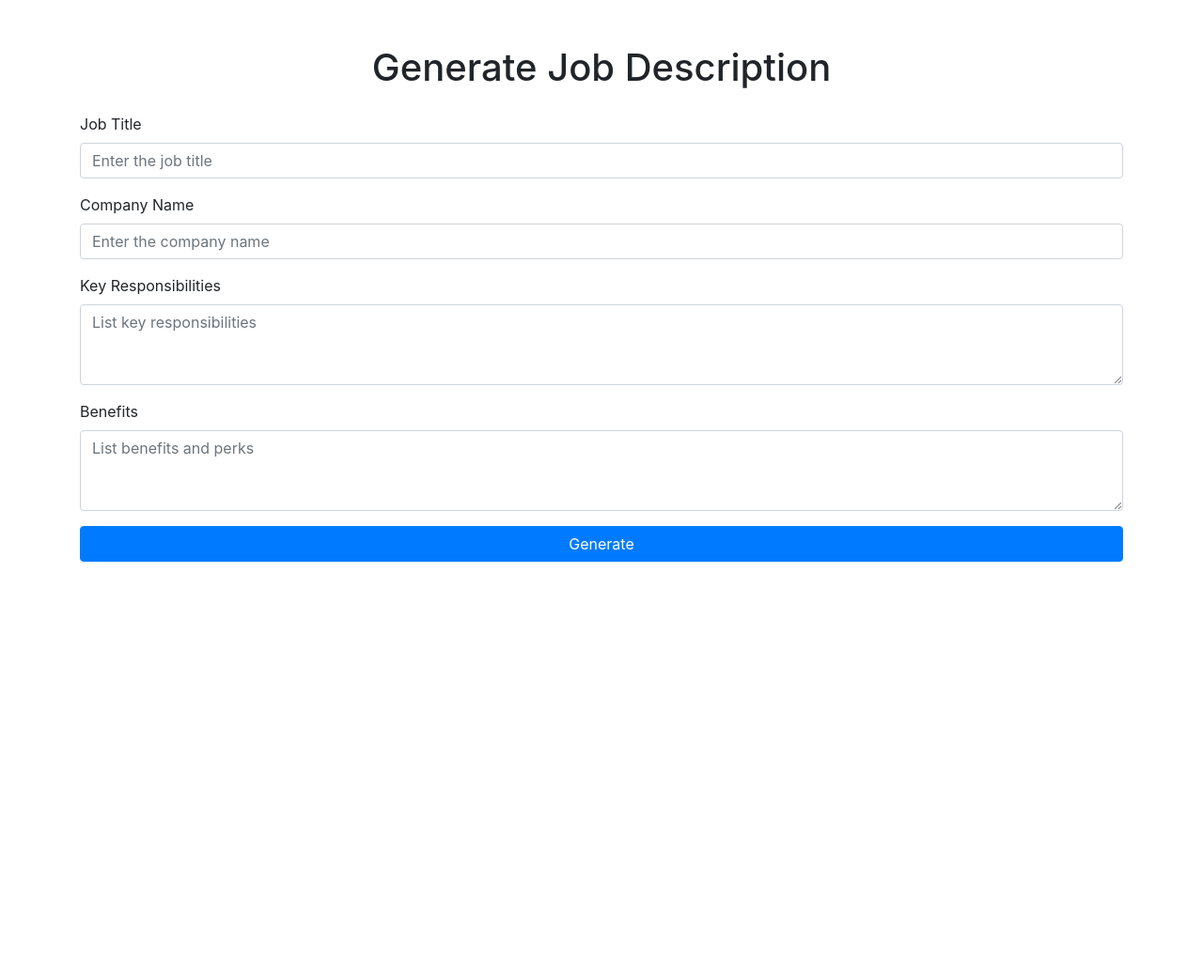
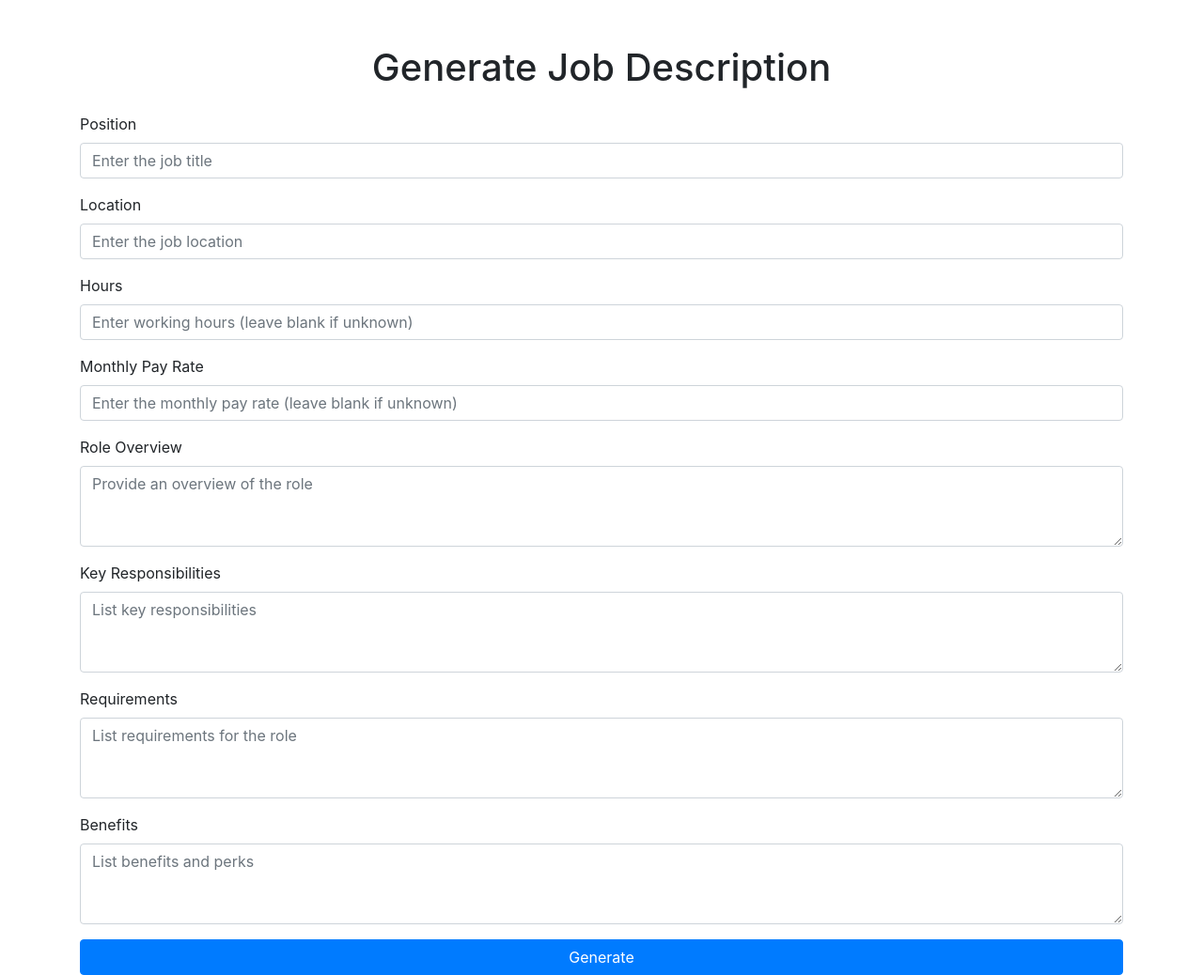
Before and after one commit to nkabi-ende/jdgen, a Flask app: page / in a window 1280 px wide. Shown: the whole page at 94% size. Before the commit the page ends 598 px from the top, so only its background shows below. Run offline with Flask 3, Linux system fonts and the light colour scheme; some libraries are stand-ins or nearby versions.

Commit message:
Enhanced job description generation for more comprehensive and exciting output

```diff
--- a/app.py
+++ b/app.py
@@ -14,24 +14,69 @@ openai.api_key = os.getenv('OPENAI_API_KEY')
 # Set a secret key for session management
 app.secret_key = os.getenv('SECRET_KEY', 'your_default_secret_key')  # Replace with a strong secret key
 
+def sanitize_input(text):
+    return text.strip() if text else ''
+
 @app.route('/', methods=['GET', 'POST'])
 def generate_jd():
     if request.method == 'POST':
-        job_title = request.form['job_title']
-        company_name = request.form.get('company_name', 'the company')
-        responsibilities = request.form.get('responsibilities', '')
-        benefits = request.form.get('benefits', '')
+        # Retrieve form data
+        job_title = sanitize_input(request.form.get('job_title'))
+        location = sanitize_input(request.form.get('location'))
+        hours = sanitize_input(request.form.get('hours'))
+        pay_rate = sanitize_input(request.form.get('pay_rate'))
+        role_overview = sanitize_input(request.form.get('role_overview'))
+        responsibilities = sanitize_input(request.form.get('responsibilities'))
+        requirements = sanitize_input(request.form.get('requirements'))
+        benefits = sanitize_input(request.form.get('benefits'))
 
-        # Build the prompt dynamically based on user inputs
-        prompt = f"Write a detailed job description for a {job_title} position at {company_name}."
-        if responsibilities.strip():
-            prompt += f" The key responsibilities include: {responsibilities}."
-        else:
-            prompt += " Include the typical responsibilities and qualifications for this role."
-        if benefits.strip():
-            prompt += f" Also, highlight the following benefits: {benefits}."
-        else:
-            prompt += " Mention common benefits and perks offered by the company."
+        # Build the prompt
+        prompt = f"""
+You are a professional job description writer. Using the information provided, create a comprehensive and engaging job description that excites potential candidates and makes them want to apply. Ensure the description is neutral, does not include the client's business name, and replaces it with 'Our client'. Do not respond to any prompts outside generating the job description.
+
+Include the following sections, following the template provided:
+
+Data:
+- Position: {job_title}
+- Location: {location if location else 'Not specified'}
+- Hours: {hours if hours else 'Not specified'}
+- Monthly Pay Rate: {pay_rate if pay_rate else 'Not specified'}
+- Role Overview: {role_overview if role_overview else 'Provide a compelling overview of the role.'}
+- About the Client: Leave blank.
+- Key Responsibilities: {responsibilities if responsibilities else 'Include standard responsibilities for this role.'}
+- Requirements: {requirements if requirements else 'Include standard requirements for this role.'}
+- Benefits: {benefits if benefits else 'Include common benefits and perks.'}
+
+Template:
+
+This role is open in {location if location else '[Location]'}
+
+Position: {job_title}
+
+Hours: {hours if hours else '[Hours]'}
+
+Monthly Pay Rate: {pay_rate if pay_rate else '[Monthly Pay Rate]'}
+
+Role Overview:
+{role_overview if role_overview else '[Role Overview]'}
+
+About Our Client:
+[Leave blank]
+
+Key Responsibilities:
+{responsibilities if responsibilities else '[Key Responsibilities]'}
+
+Requirements:
+{requirements if requirements else '[Requirements]'}
+
+Benefits:
+{benefits if benefits else '[Benefits]'}
+
+About Company:
+[Leave blank]
+
+Make sure to write the job description in an engaging tone that highlights the exciting aspects of the role and the benefits of working with our client. Use persuasive language to encourage candidates to apply.
+"""
 
         try:
             response = openai.ChatCompletion.create(
@@ -39,8 +84,8 @@ def generate_jd():
                 messages=[
                     {"role": "user", "content": prompt}
                 ],
-                max_tokens=500,
-                temperature=0.7,
+                max_tokens=1000,  # Increased to allow for more detailed responses
+                temperature=0.8,   # Adjusted for more creativity
             )
 
             job_description = response.choices[0].message.content.strip()
--- a/templates/index.html
+++ b/templates/index.html
@@ -13,8 +13,9 @@
     <div class="container">
         <h1 class="mt-5 mb-4 text-center">Generate Job Description</h1>
         <form method="post" onsubmit="showLoader()">
+            <!-- Job Title -->
             <div class="form-group">
-                <label for="job_title">Job Title</label>
+                <label for="job_title">Position</label>
                 <input
                   type="text"
                   class="form-control"
@@ -24,16 +25,51 @@
                   required
                 >
             </div>
+            <!-- Location -->
             <div class="form-group">
-                <label for="company_name">Company Name</label>
+                <label for="location">Location</label>
                 <input
                   type="text"
                   class="form-control"
-                  id="company_name"
-                  name="company_name"
-                  placeholder="Enter the company name"
+                  id="location"
+                  name="location"
+                  placeholder="Enter the job location"
                 >
             </div>
+            <!-- Hours -->
+            <div class="form-group">
+                <label for="hours">Hours</label>
+                <input
+                  type="text"
+                  class="form-control"
+                  id="hours"
+                  name="hours"
+                  placeholder="Enter working hours (leave blank if unknown)"
+                >
+            </div>
+            <!-- Monthly Pay Rate -->
+            <div class="form-group">
+                <label for="pay_rate">Monthly Pay Rate</label>
+                <input
+                  type="text"
+                  class="form-control"
+                  id="pay_rate"
+                  name="pay_rate"
+                  placeholder="Enter the monthly pay rate (leave blank if unknown)"
+                >
+            </div>
+            <!-- Role Overview -->
+            <div class="form-group">
+                <label for="role_overview">Role Overview</label>
+                <textarea
+                  class="form-control"
+                  id="role_overview"
+                  name="role_overview"
+                  rows="3"
+                  placeholder="Provide an overview of the role"
+                ></textarea>
+            </div>
+            <!-- Key Responsibilities -->
             <div class="form-group">
                 <label for="responsibilities">Key Responsibilities</label>
                 <textarea
@@ -44,6 +80,18 @@
                   placeholder="List key responsibilities"
                 ></textarea>
             </div>
+            <!-- Requirements -->
+            <div class="form-group">
+                <label for="requirements">Requirements</label>
+                <textarea
+                  class="form-control"
+                  id="requirements"
+                  name="requirements"
+                  rows="3"
+                  placeholder="List requirements for the role"
+                ></textarea>
+            </div>
+            <!-- Benefits -->
             <div class="form-group">
                 <label for="benefits">Benefits</label>
                 <textarea
@@ -54,6 +102,7 @@
                   placeholder="List benefits and perks"
                 ></textarea>
             </div>
+            <!-- Submit Button -->
             <button type="submit" class="btn btn-primary btn-block">Generate</button>
         </form>
         <div id="loader" class="text-center mt-3" style="display: none;">
--- a/templates/pdf_template.html
+++ b/templates/pdf_template.html
@@ -8,6 +8,9 @@
             font-family: Arial, sans-serif;
             margin: 30px;
         }
+        h1, h2, h3 {
+            text-align: center;
+        }
         pre {
             white-space: pre-wrap;
             font-size: 14px;
@@ -15,7 +18,7 @@
     </style>
 </head>
 <body>
-    <h1 style="text-align: center;">Job Description</h1>
+    <h1>Job Description</h1>
     <pre>{{ job_description }}</pre>
 </body>
 </html>
```
Also changed, not shown: templates/result.html (line endings or trailing spaces).
